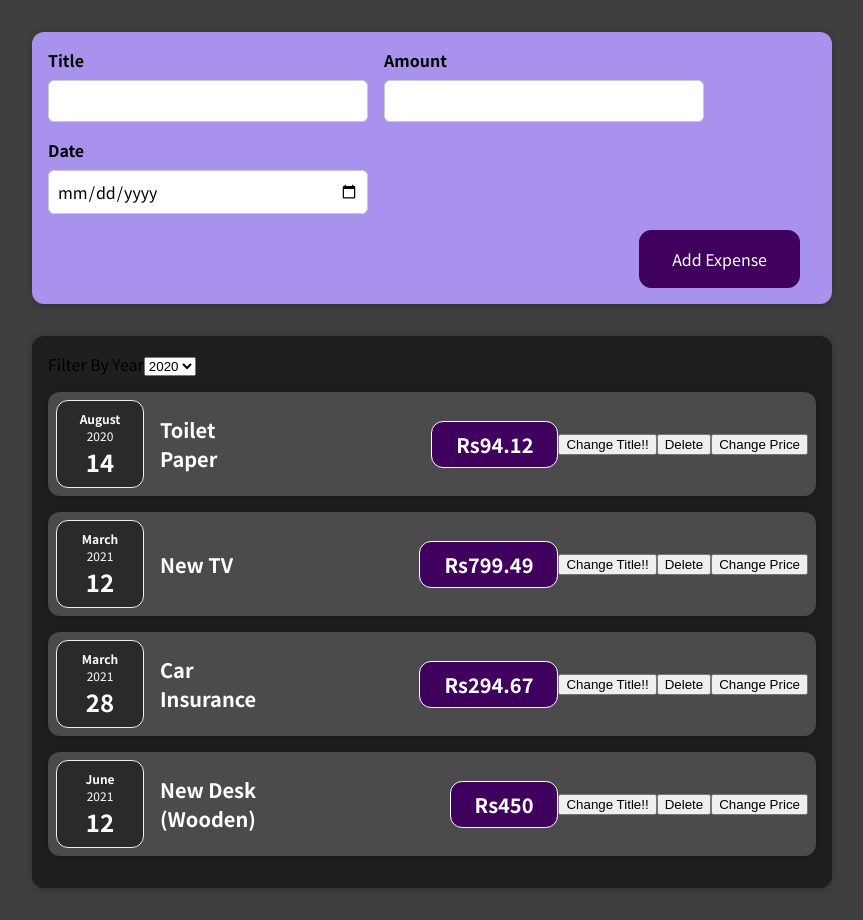
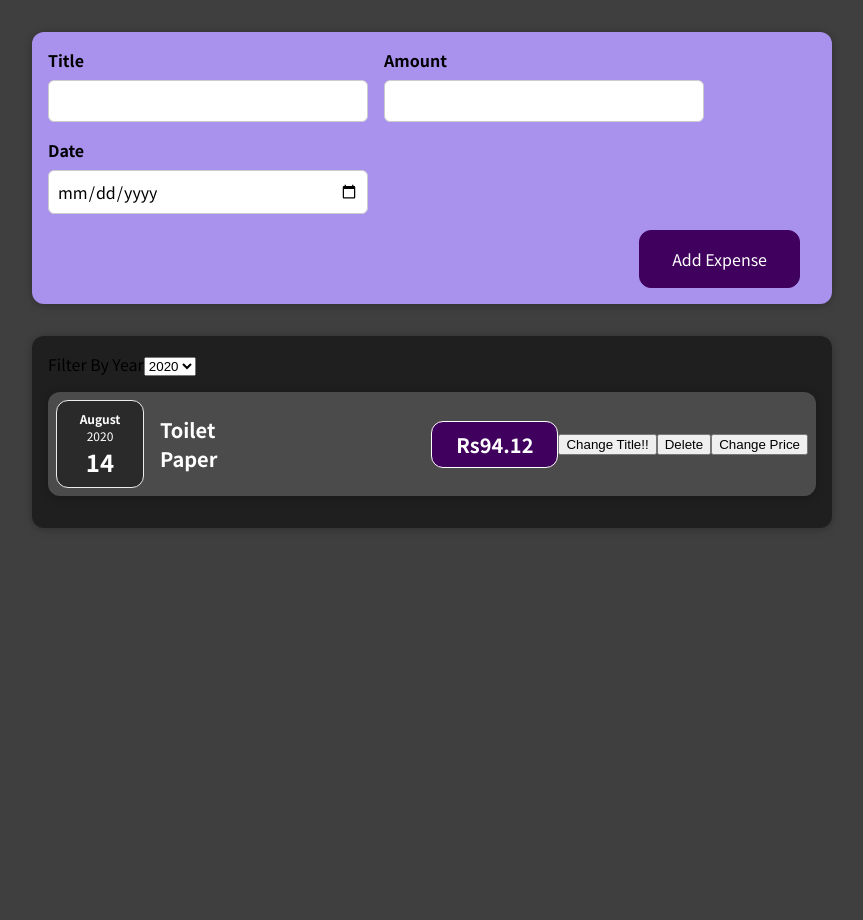
Before and after one commit to AbhiSingh0302/ReactExpenseTracker, a React (Create React App) app: page / in a window 1280 px wide. Shown: the whole page, without its empty margins (208-1071 px from the left). After the commit the page ends 800 px from the top, so only its background shows below. Built offline with nearby package versions, Linux system fonts and the light colour scheme.

Commit message:
filter feature on expense

```diff
--- a/src/components/Expenses/Expenses.js
+++ b/src/components/Expenses/Expenses.js
@@ -13,7 +13,7 @@ const Expenses = (props) => {
     return (
         <Card className="expenses">
             <ExpenseFilter selected={filteredYear} onChangeFilter={filterChangeHandler}/>
-            {props.items.map((expense) => (
+            {props.items.filter(el => el.date.getFullYear().toString() === filteredYear.toString()).map((expense) => (
                 //Had to use round bracket(()) instead of curly({}) because it was giving return error
                 <ExpenseItem title={expense.title}
                 date={expense.date}
```
